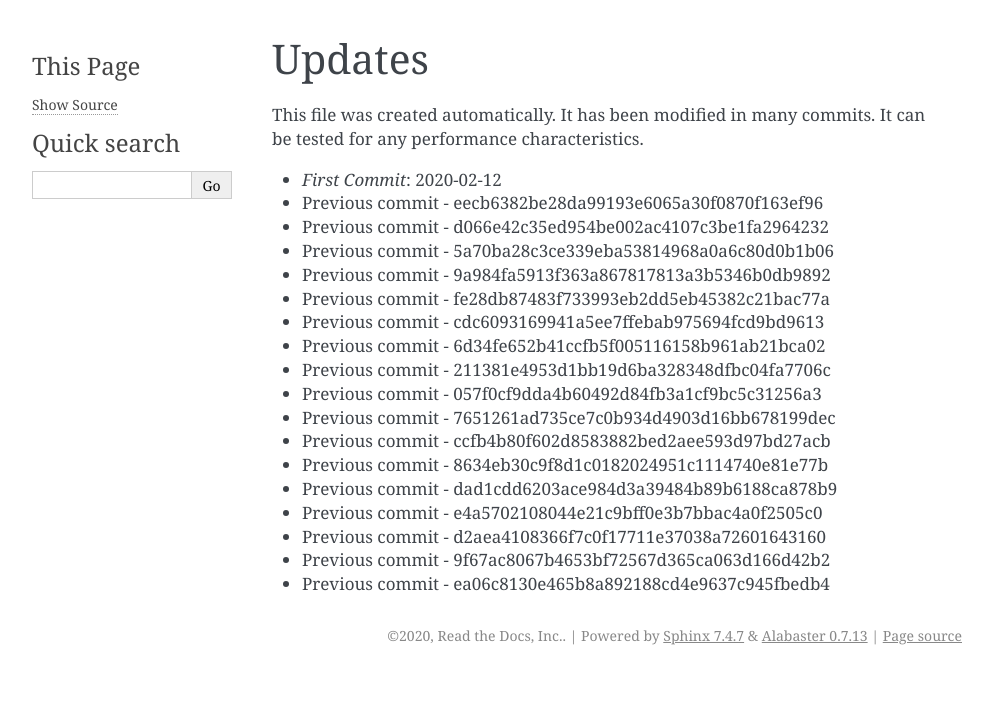
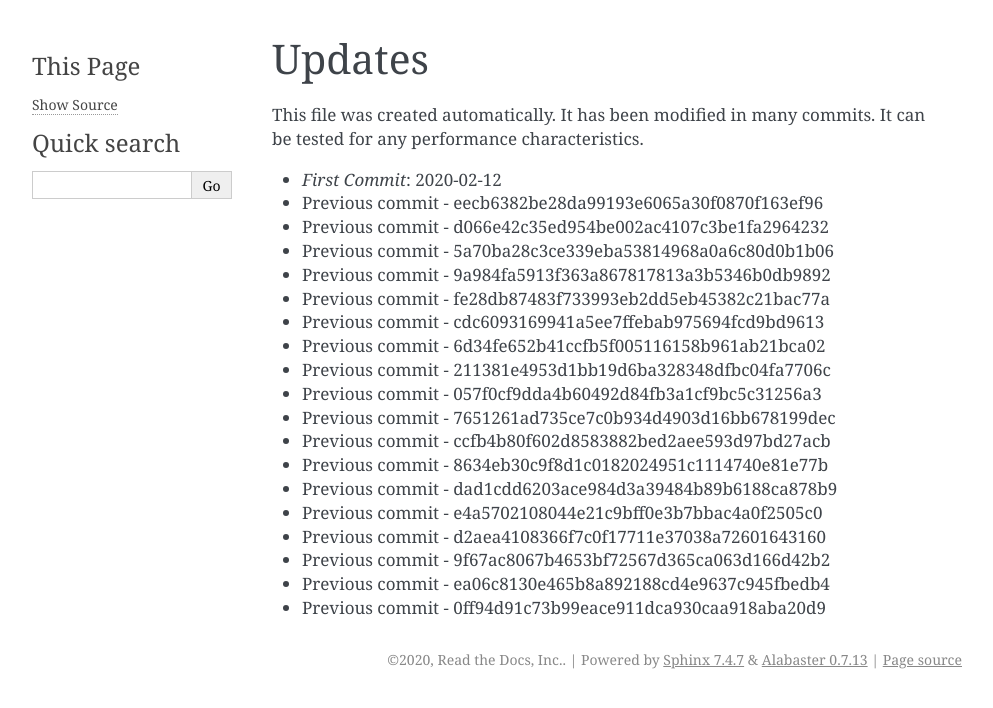
Before and after one commit to readthedocs/rtd-git-stresstest, a Sphinx documentation site: the page built from docs/updates.rst, in a window 1280 px wide. Shown: the top 708 px of the page, without its empty margins (148-1141 px from the left). Built offline with Sphinx 7.4.7, drawn with Linux system fonts in a browser that asks for light colours.

Commit message:
Generating commit from previous: 0ff94d91c73b99eace911dca930caa918aba20d9

```diff
--- a/docs/updates.rst
+++ b/docs/updates.rst
@@ -23,3 +23,4 @@ It can be tested for any performance characteristics.
 * Previous commit - d2aea4108366f7c0f17711e37038a72601643160
 * Previous commit - 9f67ac8067b4653bf72567d365ca063d166d42b2
 * Previous commit - ea06c8130e465b8a892188cd4e9637c945fbedb4
+* Previous commit - 0ff94d91c73b99eace911dca930caa918aba20d9
```
